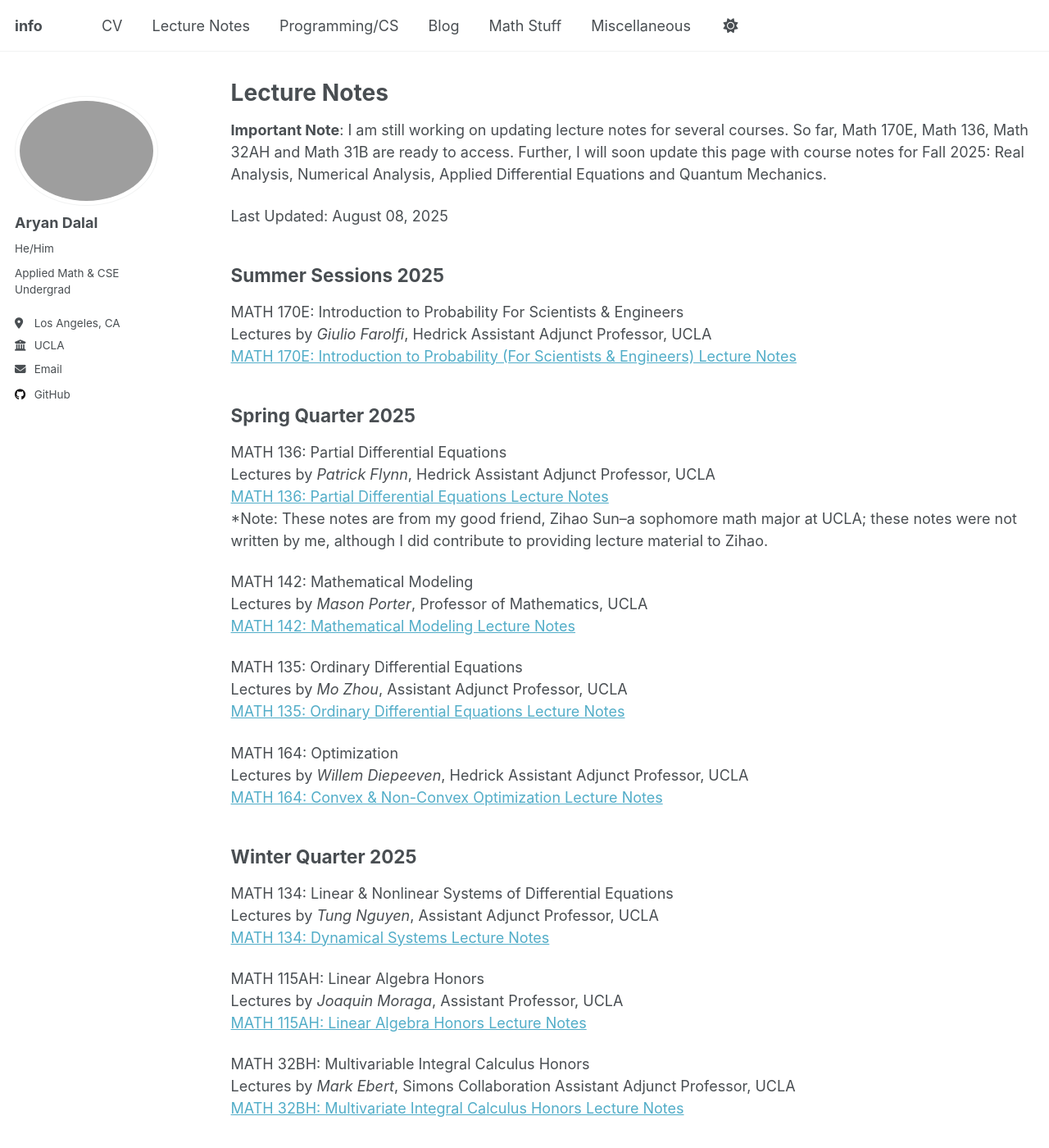
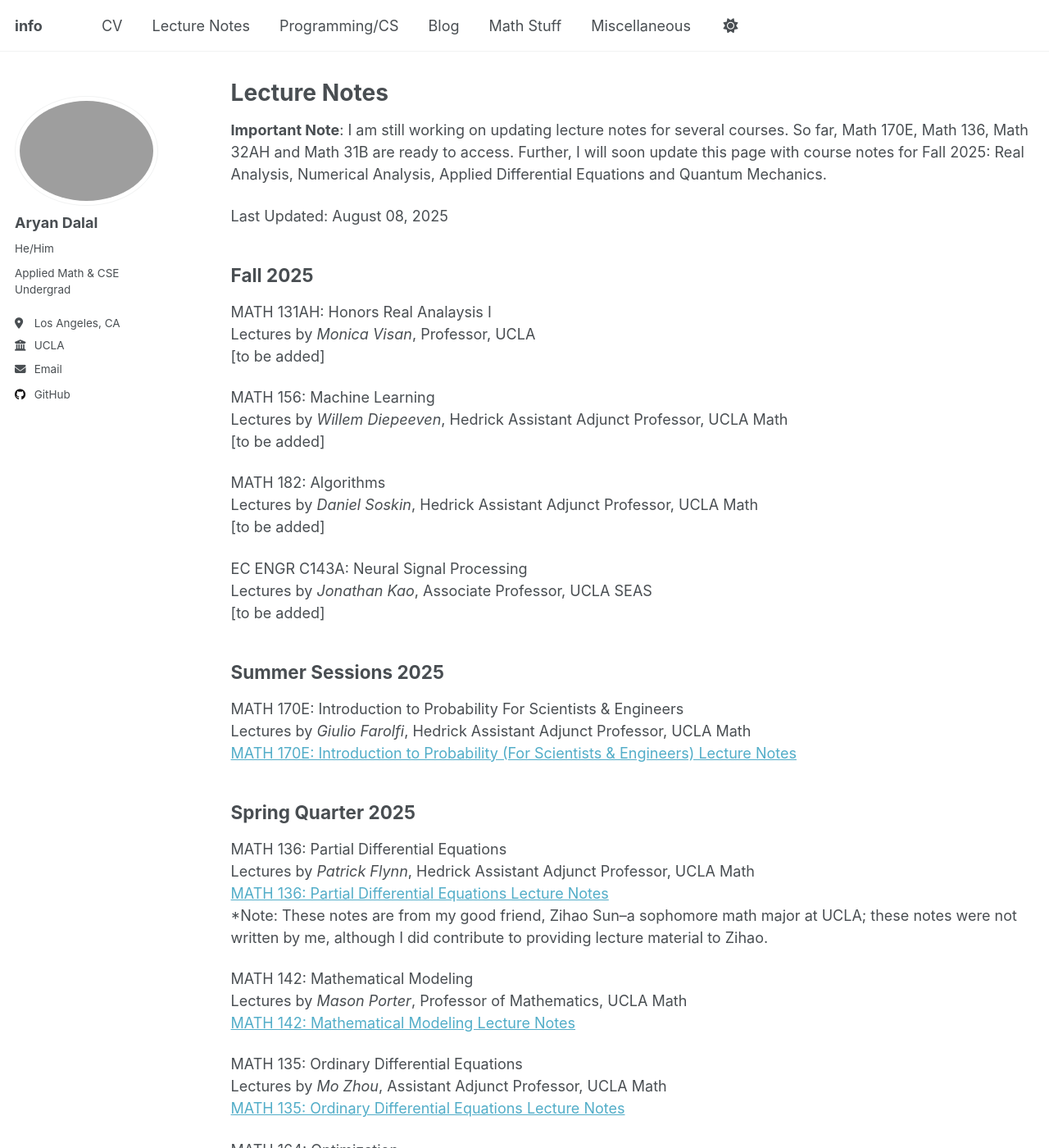
Before and after one commit to DalalAryan/DalalAryan.github.io, a Jekyll site: the page built from _pages/lecturenotes.md, in a window 1280 px wide and 1400 px high. Shown: the whole window at 82% size. Built offline with Jekyll 4.4.1, drawn with Linux system fonts in a browser that asks for light colours; a script that is not in the unit is left out; some of the changed text lies outside the part shown.

Commit message:
Update lecturenotes.md

```diff
--- a/_pages/lecturenotes.md
+++ b/_pages/lecturenotes.md
@@ -11,54 +11,73 @@ redirect_from:
 
 Last Updated: August 08, 2025
 
+Fall 2025
+-------
+
+MATH 131AH: Honors Real Analaysis I\
+Lectures by *Monica Visan*, Professor, UCLA\
+[to be added]
+
+MATH 156: Machine Learning\
+Lectures by *Willem Diepeeven*, Hedrick Assistant Adjunct Professor, UCLA Math\
+[to be added]
+
+MATH 182: Algorithms\
+Lectures by *Daniel Soskin*, Hedrick Assistant Adjunct Professor, UCLA Math\
+[to be added]
+
+EC ENGR C143A: Neural Signal Processing\
+Lectures by *Jonathan Kao*, Associate Professor, UCLA SEAS\
+[to be added]
+
 Summer Sessions 2025
 -------
 
 MATH 170E: Introduction to Probability For Scientists & Engineers\
-Lectures by *Giulio Farolfi*, Hedrick Assistant Adjunct Professor, UCLA\
+Lectures by *Giulio Farolfi*, Hedrick Assistant Adjunct Professor, UCLA Math\
 [MATH 170E: Introduction to Probability (For Scientists & Engineers) Lecture Notes](https://github.com/DalalAryan/uclamathlecturenotes/blob/ef45fdda36b8520dac94922f92ef7522e6280019/MATH%20170E%20Probability%20for%20Scientists%20and%20Engineers.pdf)
 
 Spring Quarter 2025
 -------
 
 MATH 136: Partial Differential Equations\
-Lectures by *Patrick Flynn*, Hedrick Assistant Adjunct Professor, UCLA\
+Lectures by *Patrick Flynn*, Hedrick Assistant Adjunct Professor, UCLA Math\
 [MATH 136: Partial Differential Equations Lecture Notes](https://github.com/DalalAryan/uclamathlecturenotes/blob/b76d239496e2fc75c66a588cfdab58d7fd0552f3/MATH%20136%20Partial%20Differential%20Equations%20by%20Zihao%20Sun.pdf)\
 *Note: These notes are from my good friend, Zihao Sun--a sophomore math major at UCLA; these notes were not written by me, although I did contribute to providing lecture material to Zihao.
 
 MATH 142: Mathematical Modeling\
-Lectures by *Mason Porter*, Professor of Mathematics, UCLA\
+Lectures by *Mason Porter*, Professor of Mathematics, UCLA Math\
 [MATH 142: Mathematical Modeling Lecture Notes]()
 
 MATH 135: Ordinary Differential Equations\
-Lectures by *Mo Zhou*, Assistant Adjunct Professor, UCLA\
+Lectures by *Mo Zhou*, Assistant Adjunct Professor, UCLA Math\
 [MATH 135: Ordinary Differential Equations Lecture Notes]()
 
 
 MATH 164: Optimization\
-Lectures by *Willem Diepeeven*, Hedrick Assistant Adjunct Professor, UCLA\
+Lectures by *Willem Diepeeven*, Hedrick Assistant Adjunct Professor, UCLA Math\
 [MATH 164: Convex & Non-Convex Optimization Lecture Notes]()
 
 Winter Quarter 2025
 -------
 
 MATH 134: Linear & Nonlinear Systems of Differential Equations\
-Lectures by *Tung Nguyen*, Assistant Adjunct Professor, UCLA\
+Lectures by *Tung Nguyen*, Assistant Adjunct Professor, UCLA Math\
 [MATH 134: Dynamical Systems Lecture Notes]()
 
 MATH 115AH: Linear Algebra Honors\
-Lectures by *Joaquin Moraga*, Assistant Professor, UCLA\
+Lectures by *Joaquin Moraga*, Assistant Professor, UCLA Math\
 [MATH 115AH: Linear Algebra Honors Lecture Notes]()
 
 MATH 32BH: Multivariable Integral Calculus Honors\
-Lectures by *Mark Ebert*, Simons Collaboration Assistant Adjunct Professor, UCLA\
+Lectures by *Mark Ebert*, Simons Collaboration Assistant Adjunct Professor, UCLA Math\
 [MATH 32BH: Multivariate Integral Calculus Honors Lecture Notes]()
 
 Fall Quarter 2024
 -------
 
 MATH 32AH: Multivariable Differential Calculus Honors\
-Lectures by *Tyler Arant*, Assistant Adjunct Professor, UCLA\
+Lectures by *Tyler Arant*, Assistant Adjunct Professor, UCLA Math\
 [MATH 32AH: Multivariate Differential Calculus Honors Lecture Notes](https://github.com/DalalAryan/uclamathlecturenotes/blob/ef45fdda36b8520dac94922f92ef7522e6280019/MATH%2032AH%20Lecture%20Notes.pdf)
 
 MATH 31B: Integration & Infinite Series\
```
